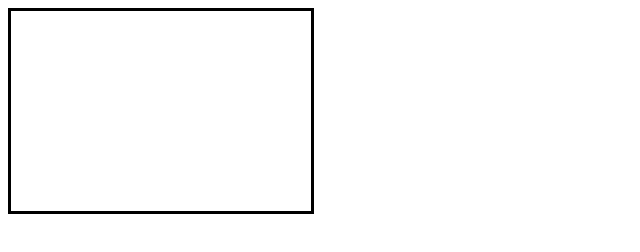
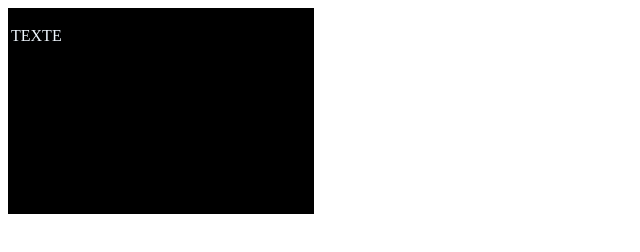
Before and after one commit to maeldcls/border, a plain HTML site: page index.html in a window 1280 px wide. Shown: the whole page, without its empty margins (0-640 px from the left). Drawn offline with Linux system fonts and the light colour scheme.

Commit message:
test textshadow

```diff
--- a/index.html
+++ b/index.html
@@ -8,6 +8,8 @@
     <title>Document</title>
 </head>
 <body>
-    <div></div>
+    <div>
+        <p>TEXTE</p>
+    </div>
 </body>
 </html>
--- a/styles.css
+++ b/styles.css
@@ -2,5 +2,11 @@ div{
     width: 300px;
     height: 200px;
     border:solid;
+    background-color: black;
 
 }
+
+p{
+    color:aliceblue;
+    text-shadow: 1px 1px 2px black;
+}
```
